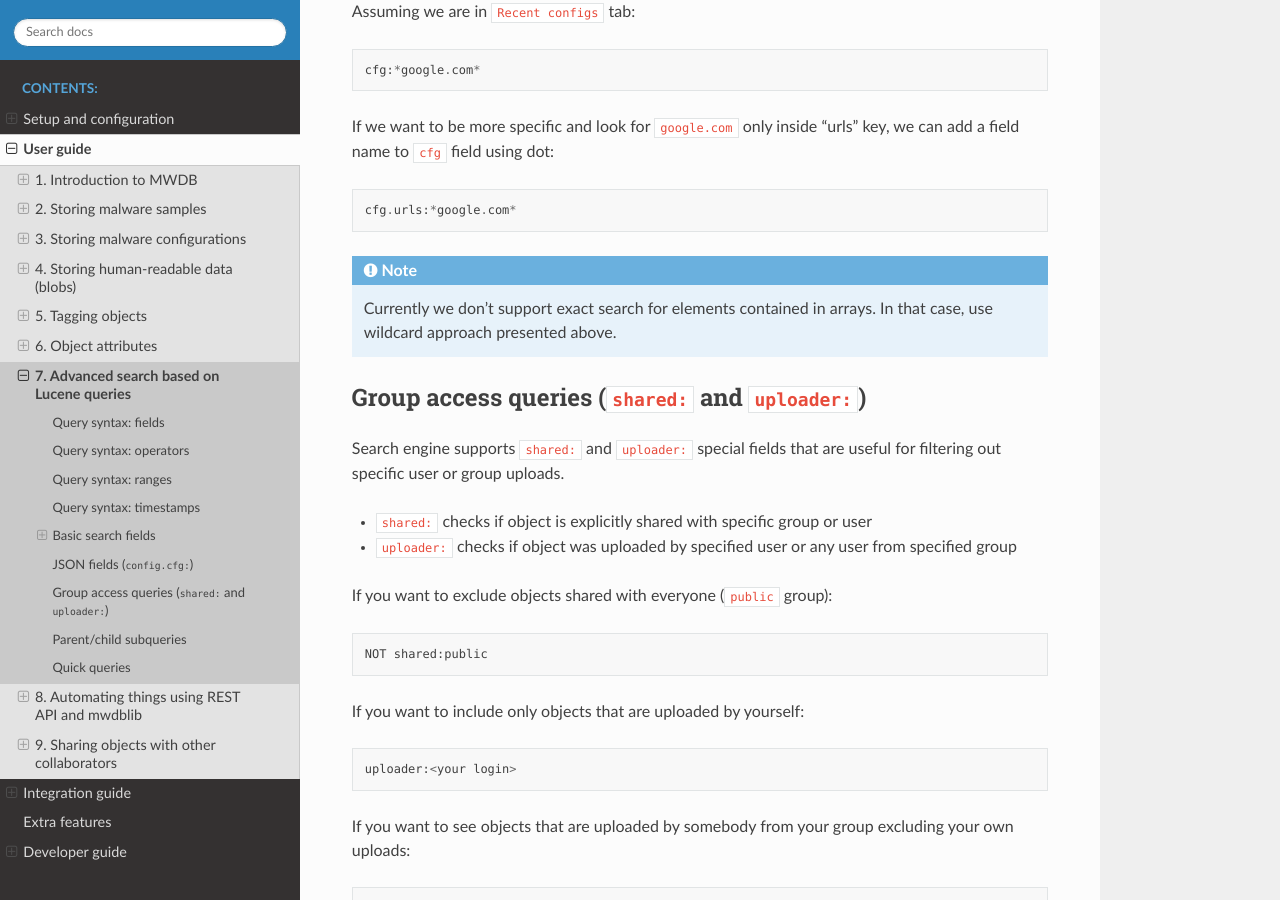
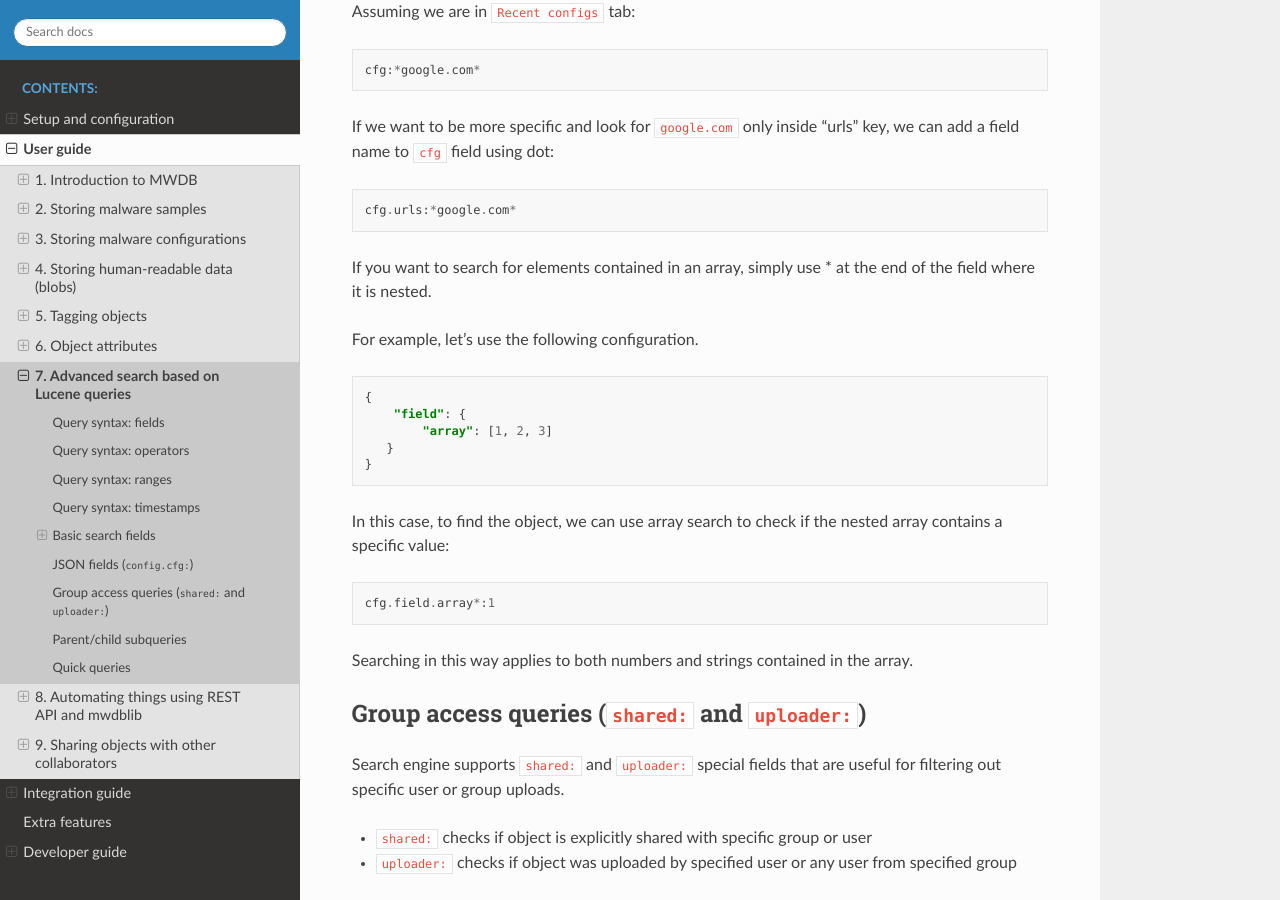
Before and after one commit to CERT-Polska/mwdb-core, a Sphinx documentation site: the page built from docs/user-guide/7-Lucene-search.rst, in a window 1280 px wide and 900 px high, scrolled down 4837 px. Built offline with Sphinx 7.4.7 and the Read the Docs theme 2.0.0, drawn with Linux system fonts in a browser that asks for light colours.

Commit message:
Update tests and docs

```diff
--- a/docs/user-guide/7-Lucene-search.rst
+++ b/docs/user-guide/7-Lucene-search.rst
@@ -231,9 +231,26 @@ If we want to be more specific and look for ``google.com`` only inside "urls" ke
 
    cfg.urls:*google.com*
 
-.. note::
+If you want to search for elements contained in an array, simply use * at the end of the field where it is nested.
 
-   Currently we don't support exact search for elements contained in arrays. In that case, use wildcard approach presented above.
+For example, let's use the following configuration.
+
+.. code-block:: json
+
+   {
+       "field": {
+           "array": [1, 2, 3]
+      }
+   }
+
+In this case, to find the object, we can use array search to check if the nested array contains a specific value:
+
+.. code-block::
+
+   cfg.field.array*:1
+
+Searching in this way applies to both numbers and strings contained in the array.
+
 
 
 Group access queries (\ ``shared:`` and ``uploader:``\ )
```
Also changed, not shown: 1 other file.
